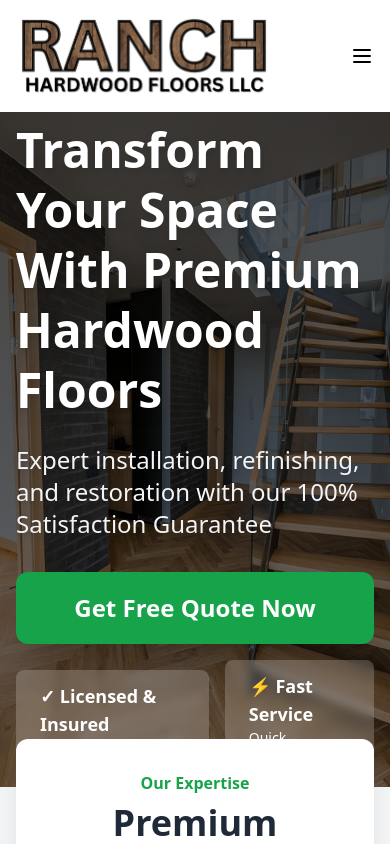
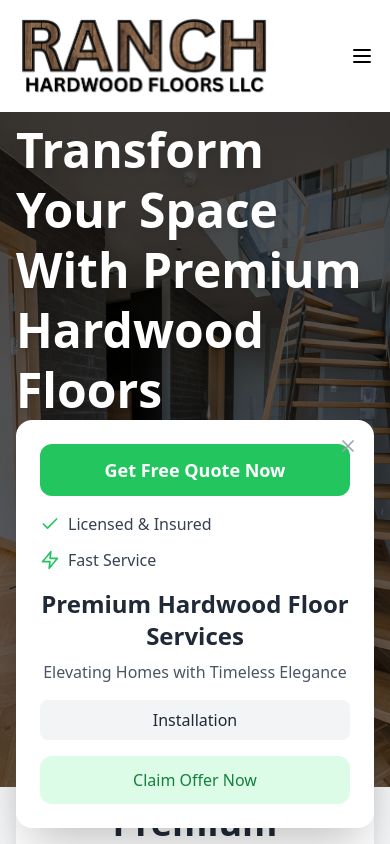
Before and after one commit to RanchHF/ranch, a Next.js app: page / in a window 390 px wide. Shown: the top 844 px of the page. Built offline with nearby package versions, Linux system fonts and the light colour scheme.

Commit message:
feat: adiciona PopupPromo responsivo e otimizado para mobile

```diff
--- /dev/null
+++ b/app/components/PopupPromo.tsx
@@ -0,0 +1,72 @@
+'use client';
+
+import React, { useState } from 'react';
+import Link from 'next/link';
+import { Check, Zap, X } from 'lucide-react';
+
+export default function PopupPromo() {
+  const [isVisible, setIsVisible] = useState(true);
+
+  if (!isVisible) return null;
+
+  return (
+    <div className="fixed bottom-4 left-4 right-4 md:left-8 md:right-auto md:w-[400px] bg-white rounded-2xl shadow-2xl p-6 z-50">
+      {/* Close Button */}
+      <button
+        onClick={() => setIsVisible(false)}
+        className="absolute top-2 right-2 p-2 text-gray-400 hover:text-gray-600 transition-colors"
+        aria-label="Close promotion"
+      >
+        <X className="w-5 h-5" />
+      </button>
+
+      {/* Header */}
+      <div className="text-center mb-4">
+        <Link
+          href="/quote"
+          className="block w-full bg-green-500 hover:bg-green-600 text-white text-lg md:text-xl font-semibold py-3 px-6 rounded-xl mb-4 transition-colors"
+        >
+          Get Free Quote Now
+        </Link>
+      </div>
+
+      {/* Features */}
+      <div className="space-y-3 mb-4">
+        <div className="flex items-center gap-2">
+          <Check className="w-5 h-5 text-green-500" />
+          <span className="text-gray-700">Licensed & Insured</span>
+        </div>
+        <div className="flex items-center gap-2">
+          <Zap className="w-5 h-5 text-green-500" />
+          <span className="text-gray-700">Fast Service</span>
+        </div>
+      </div>
+
+      {/* Main Content */}
+      <div className="text-center">
+        <h2 className="text-2xl md:text-3xl font-bold text-gray-800 mb-2">
+          Premium Hardwood Floor Services
+        </h2>
+        <p className="text-gray-600 mb-4">
+          Elevating Homes with Timeless Elegance
+        </p>
+        <Link
+          href="/services#installation"
+          className="block w-full bg-gray-100 hover:bg-gray-200 text-gray-800 py-2 px-4 rounded-lg transition-colors"
+        >
+          Installation
+        </Link>
+      </div>
+
+      {/* CTA */}
+      <div className="mt-4">
+        <Link
+          href="/contact"
+          className="block w-full bg-green-100 hover:bg-green-200 text-green-700 text-center py-3 rounded-xl font-medium transition-colors"
+        >
+          Claim Offer Now
+        </Link>
+      </div>
+    </div>
+  );
+}
--- a/app/page.tsx
+++ b/app/page.tsx
@@ -3,6 +3,7 @@ import Header from './components/Header';
 import Footer from './components/Footer';
 import Image from 'next/image';
 import { Phone } from 'lucide-react';
+import PopupPromo from './components/PopupPromo';
 
 export default function Home() {
   return (
@@ -402,6 +403,7 @@ export default function Home() {
         </div>
       </section>
 
+      <PopupPromo />
       <Footer />
     </main>
   );
```
